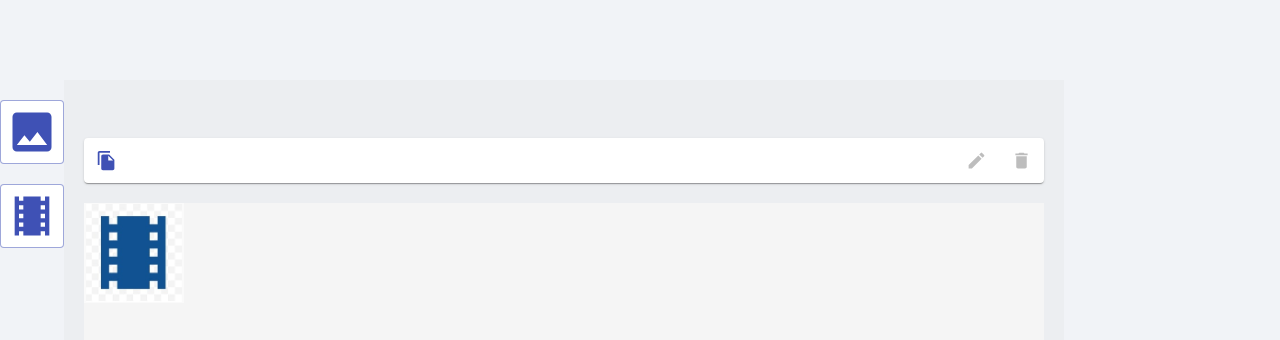
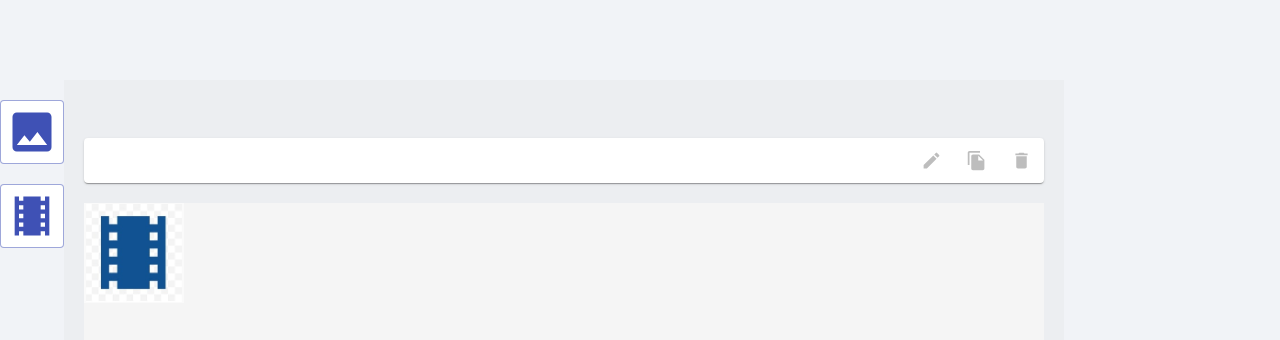
Before and after one commit to MuJungHo/web-signage, a React app: page / in a window 1280 px wide. Shown: the top 340 px of the page. Built offline with nearby package versions, Linux system fonts and the light colour scheme.

Commit message:
複製區塊

```diff
--- a/src/components/ActionBar.js
+++ b/src/components/ActionBar.js
@@ -5,12 +5,9 @@ import DeleteIcon from '@material-ui/icons/Delete';
 import FileCopyIcon from '@material-ui/icons/FileCopy';
 import moment from 'moment'
 export default ({ layers, setLayers, activeLayerID, setActiveLayerID }) => {
+  const activeLayer = layers.find(layer => layer.id === activeLayerID) || {}
   return (
     <Paper style={{ width: 960 }}>
-      <IconButton color="primary" component="span"
-        onClick={() => { }}>
-        <FileCopyIcon />
-      </IconButton>
       <IconButton color="primary" component="span"
         disabled={!activeLayerID}
         style={{ float: 'right' }}
@@ -19,6 +16,14 @@ export default ({ layers, setLayers, activeLayerID, setActiveLayerID }) => {
           setActiveLayerID({})
         }}>
         <DeleteIcon />
+      </IconButton>
+      <IconButton color="primary" component="span"
+        disabled={!activeLayerID}
+        style={{ float: 'right' }}
+        onClick={() => {
+          setLayers([...layers, { ...activeLayer, id: moment().unix(), left: activeLayer.left + 10, top: activeLayer.top + 10 }])
+        }}>
+        <FileCopyIcon />
       </IconButton>
       <IconButton color="primary" component="span"
         disabled={!activeLayerID}
```
